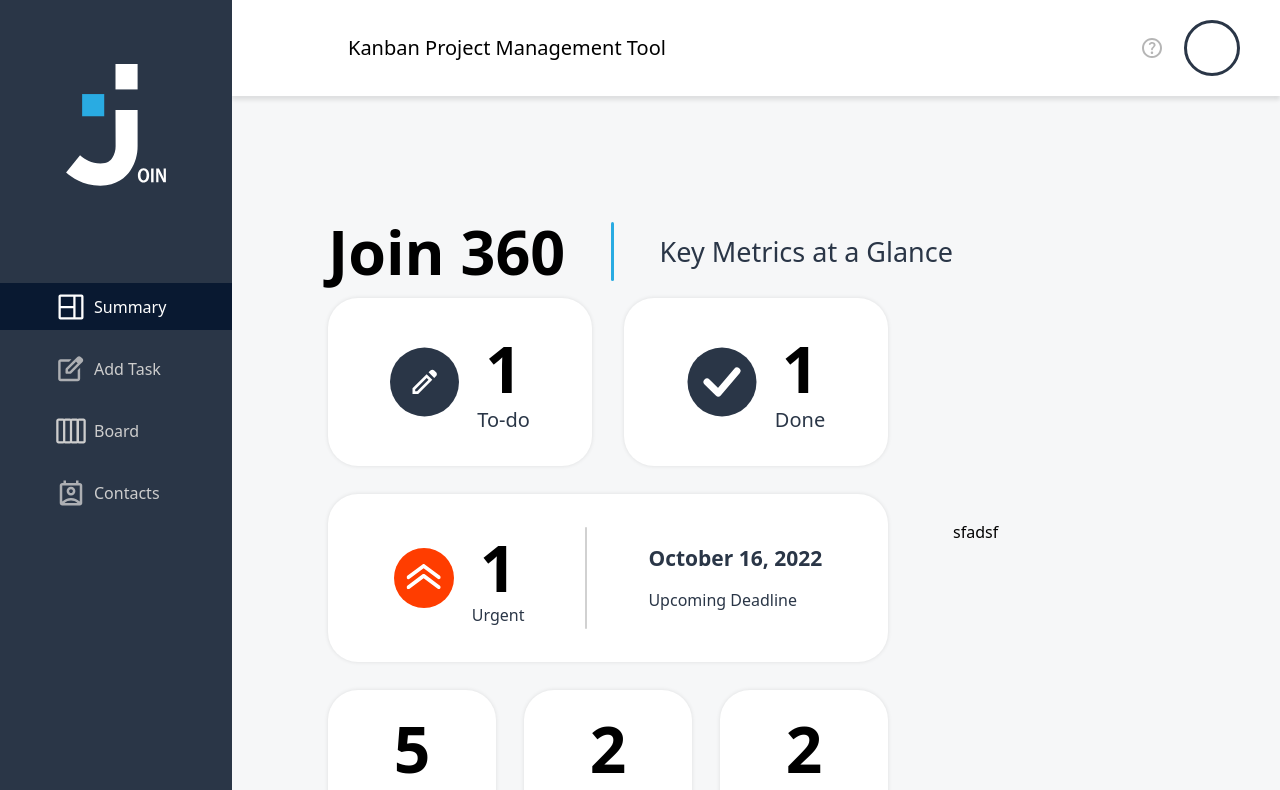
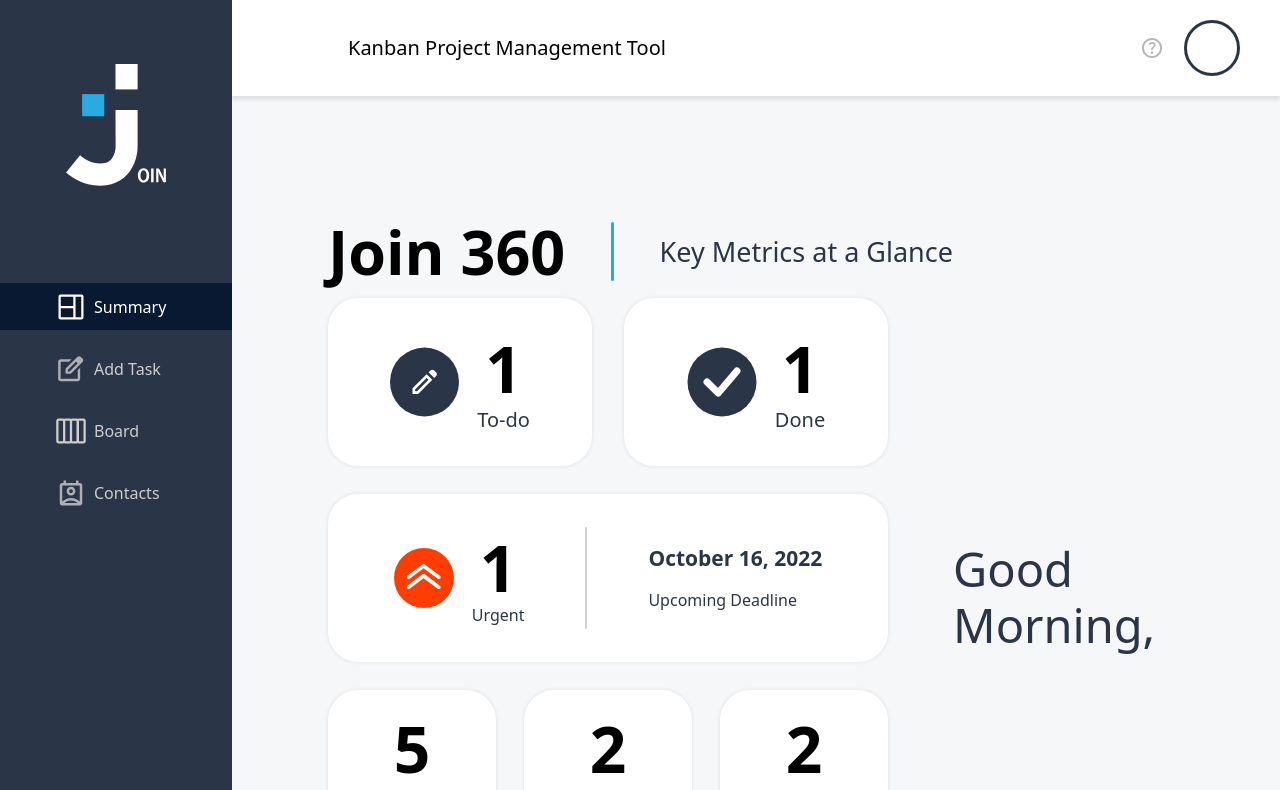
Before and after one commit to VitalijSch/next-join-frontend, a Next.js app: page /summary in a window 1280 px wide. Shown: the top 790 px of the page. Built offline with nearby package versions, Linux system fonts and the light colour scheme.

Commit message:
implement summary UI

```diff
--- a/src/app/(auth)/layout.tsx
+++ b/src/app/(auth)/layout.tsx
@@ -14,7 +14,7 @@ export default function AuthLayout({
   useMarkIntroSeenAfterDelay();
 
   return (
-    <section className="max-w-[1920px] max-h-[1024px] w-full h-full pt-[67px] pr-[122px] pb-[40px] pl-[77px] flex flex-col justify-between items-center relative">
+    <section className="max-w-[1440px] max-h-[1024px] w-full h-full pt-[67px] pr-[122px] pb-[40px] pl-[77px] flex flex-col justify-between items-center relative">
       <HeaderAuth />
       <LoadingProvider>
         <LoadingOverlay />
--- a/src/app/(home)/layout.tsx
+++ b/src/app/(home)/layout.tsx
@@ -12,7 +12,7 @@ export default function HomeLayout({
   useAuthenticatedUser();
 
   return (
-    <main className="max-w-[1920px] max-h-[1024px] w-full h-full grid [grid-template-columns:232px_auto] [grid-template-rows:96px_auto] relative">
+    <main className="max-w-[1440px] max-h-[1024px] w-full h-full grid [grid-template-columns:232px_auto] [grid-template-rows:96px_auto] relative">
       <HeaderHome />
       {children}
       <SidebarHome />
--- a/src/app/(home)/summary/page.tsx
+++ b/src/app/(home)/summary/page.tsx
@@ -1,11 +1,17 @@
+"use client";
+
 import BottomCard from "@/features/home-summary/components/BottomCard";
 import HeaderSummary from "@/features/home-summary/components/HeaderSummary";
 import MiddleCard from "@/features/home-summary/components/MiddleCard";
 import TopCard from "@/features/home-summary/components/TopCard";
+import { getGreeting } from "@/features/home-summary/utils/getGreeting";
 import DoneIcon from "@/shared/components/icons/DoneIcon";
 import TodoIcon from "@/shared/components/icons/TodoIcon";
+import { useUserStore } from "@/shared/stores/useUserStore";
 
 export default function SummaryPage() {
+  const user = useUserStore((state) => state.user);
+
   return (
     <section className="row-start-2 row-end-3 col-start-2 col-end-3 flex pt-[110px] pr-[87px] pb-[127px] pl-[96px]">
       <div className="w-fit flex flex-col justify-between">
@@ -23,7 +29,10 @@ export default function SummaryPage() {
           </div>
         </div>
       </div>
-      <div className="flex-1 flex items-center">sfadsf</div>
+      <div className="flex-1 flex flex-col justify-center mt-[131px]">
+          <span className="text-[47px] text-[#2A3647] font-[500] leading-[120%]">{getGreeting()},</span>
+          <span className="text-[64px] text-[#29ABE2] font-[700] leading-[120%] whitespace-nowrap">{user.name}</span>
+      </div>
     </section>
   );
 }
--- /dev/null
+++ b/src/features/home-summary/utils/getGreeting.ts
@@ -0,0 +1,6 @@
+export function getGreeting() {
+  const currentHour = new Date().getHours();
+  if (currentHour < 12) return "Good Morning";
+  if (currentHour < 18) return "Good Afternoon";
+  return "Good Evening";
+}
```
